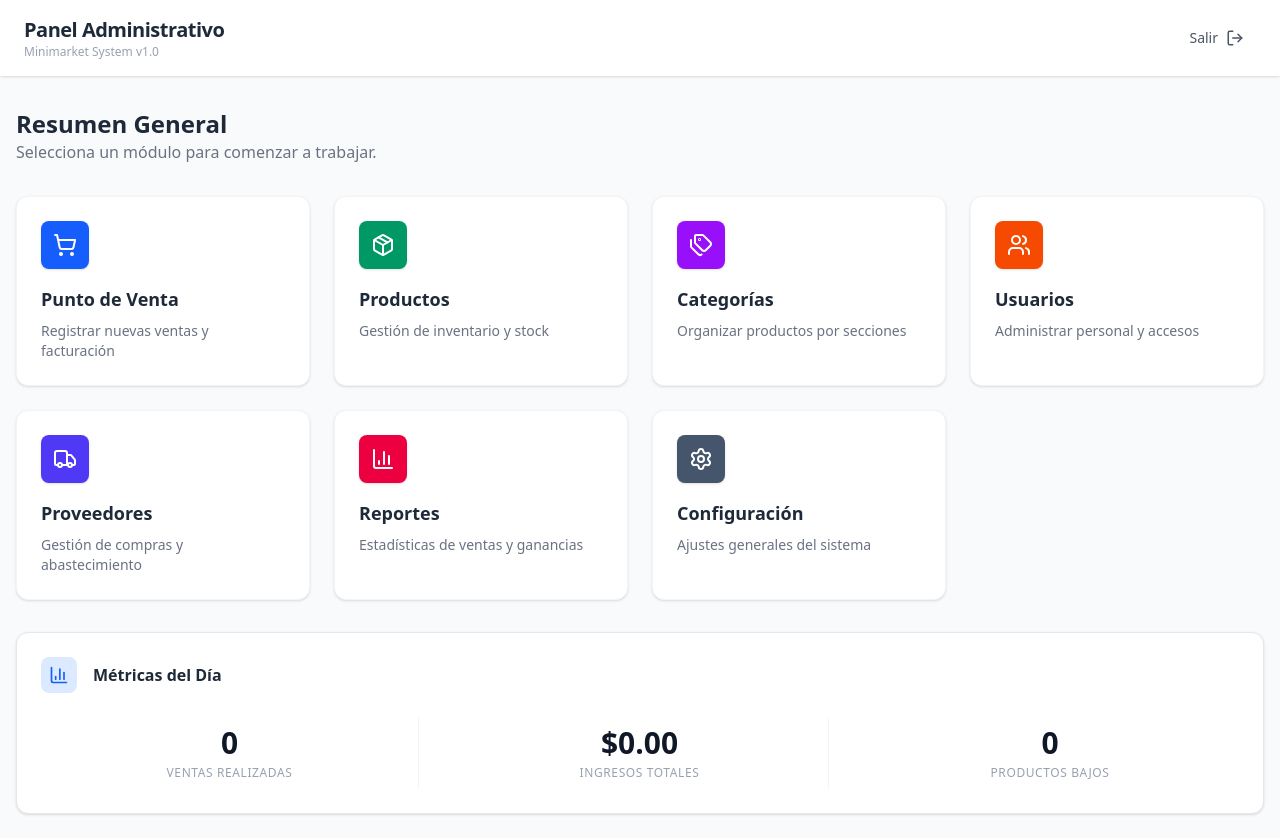
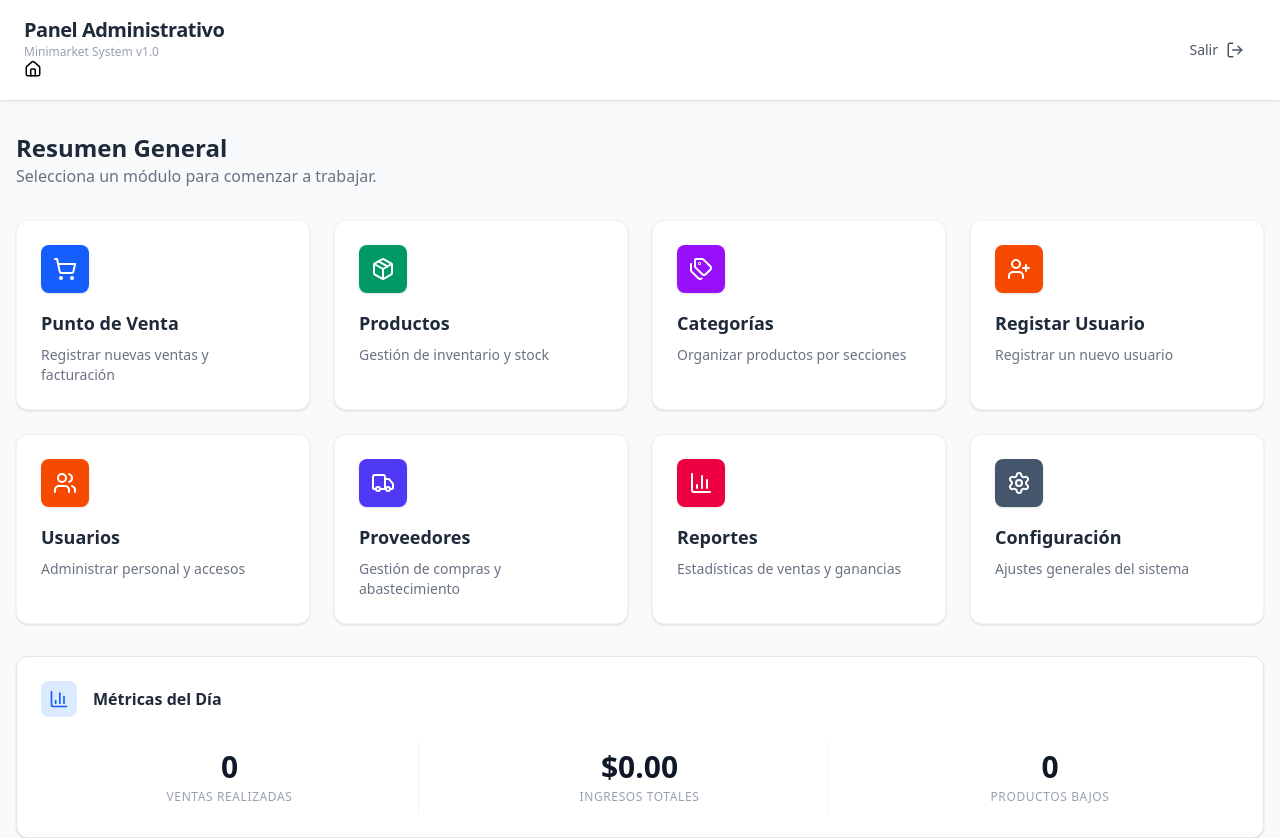
Before and after one commit to Jonnathan23/Frontend-minimarket, a React (Vite) app: page / in a window 1280 px wide. Shown: the top 838 px of the page. Built offline with nearby package versions, Linux system fonts and the light colour scheme; no server answers; sample sign-in values are in the browser's storage.

Commit message:
mejoras visuales

```diff
--- a/src/core/data/objects.ts
+++ b/src/core/data/objects.ts
@@ -1,5 +1,5 @@
 import type { Module } from "../types";
-import { ShoppingCart, Package, Tags, Users, Truck, BarChart3, Settings } from "lucide-react";
+import { ShoppingCart, Package, Tags, Users, Truck, BarChart3, Settings, UserPlus } from "lucide-react";
 
 export const modules: Module[] = [
         {
@@ -25,6 +25,14 @@ export const modules: Module[] = [
             color: "bg-purple-600",
             hoverColor: "hover:bg-purple-50",
             path: "/"
+        },
+        {
+            title: "Registar Usuario",
+            description: "Registrar un nuevo usuario",
+            icon: UserPlus,
+            color: "bg-orange-600",
+            hoverColor: "hover:bg-orange-50",
+            path: "/auth/register-new-user"
         },
         {
             title: "Usuarios",
--- a/src/features/security/pages/Login.page.tsx
+++ b/src/features/security/pages/Login.page.tsx
@@ -24,7 +24,7 @@ export default function LoginPage() {
             <form onSubmit={handleSubmit(onSubmit)} className="space-y-6">
                 <AuthForm isRegister={false} register={register} errors={errors} />
 
-                <button disabled={isPending} className={`w-full text-white font-bold py-3 rounded-xl transition-colors shadow-lg ${isPending ? "bg-blue-600 hover:bg-blue-700" : "bg-blue-600 hover:bg-blue-700"}`}>
+                <button disabled={isPending} className={`w-full text-white font-bold py-3 rounded-xl transition-colors shadow-lg ${isPending ? "bg-gray-400 cursor-not-allowed" : "bg-blue-600 hover:bg-blue-700 cursor-pointer"}`}>
                     {isPending ? "Iniciando Sesión..." : "Iniciar Sesión"}
                 </button>
             </form>
--- a/src/features/security/pages/Register.page.tsx
+++ b/src/features/security/pages/Register.page.tsx
@@ -16,7 +16,8 @@ export default function RegisterPage() {
     const onSubmit = (data: CreateUserDTO) => { mutate(data); };
 
     return (
-        <div className="p-8">
+        <section className="grow flex items-center justify-center p-4">
+            <div className="p-8 w-full max-w-md bg-white rounded-2xl shadow-xl shadow-gray-200/50 border border-gray-100 overflow-hidden">
                 <div className="text-center mb-8">
                     <h2 className="text-2xl font-bold text-gray-900">Crear Cuenta</h2>
                     <p className="text-gray-500 mt-1">Registra un nuevo usuario administrativo</p>
@@ -25,10 +26,11 @@ export default function RegisterPage() {
                 <form onSubmit={handleSubmit(onSubmit)} className="space-y-6">
                     <AuthForm isRegister={true} register={register} errors={errors} />
 
-                <button disabled={isPending} className="w-full bg-green-600 hover:bg-green-700 text-white font-bold py-3 rounded-xl transition-colors shadow-lg shadow-green-100">
+                    <button disabled={isPending} className={` ${isPending ? "bg-gray-400 cursor-not-allowed" : "bg-green-600 hover:bg-green-700 cursor-pointer"} w-full text-white font-bold py-3 rounded-xl transition-colors shadow-lg shadow-green-100`}>
                         {isPending ? "Registrando..." : "Registrar Usuario"}
                     </button>
                 </form>
             </div>
+        </section>
     );
 }
--- a/src/features/security/schemas/auth.schema.ts
+++ b/src/features/security/schemas/auth.schema.ts
@@ -10,5 +10,5 @@ export const UserSchema = object({
 });
 
 export const AuthResponseSchema = object({
-    token: string(),
+    token: string()
 });
--- a/src/layouts/AppLayout.tsx
+++ b/src/layouts/AppLayout.tsx
@@ -1,4 +1,4 @@
-import { Heart, LogOut } from 'lucide-react';
+import { Heart, Home, LogOut } from 'lucide-react';
 import 'react-toastify/dist/ReactToastify.css';
 import { Navigate, Outlet, useNavigate } from 'react-router-dom';
 import { ToastContainer } from 'react-toastify';
@@ -23,9 +23,6 @@ export default function AppLayout() {
     const currentYear = new Date().getFullYear();
 
     return (
-        // 🏗️ ESTRUCTURA FLEXBOX:
-        // 'flex flex-col' organiza los hijos verticalmente.
-        // 'min-h-screen' asegura que ocupe toda la altura de la ventana.
         <div className="min-h-screen bg-gray-50 font-sans flex flex-col">
 
             {/* --- HEADER --- */}
@@ -33,11 +30,16 @@ export default function AppLayout() {
                 <div>
                     <h2 className="text-xl font-bold text-gray-800 tracking-tight">Panel Administrativo</h2>
                     <p className="text-xs text-gray-400 font-medium">Minimarket System v1.0</p>
+                    <div>
+                        <button className='cursor-pointer hover:text-blue-600 transition-colors' onClick={() => navigate("/")}>
+                            <Home size={18} />
+                        </button>
+                    </div>
                 </div>
 
                 <button
                     onClick={handleLogout}
-                    className="flex items-center gap-2 text-sm font-medium text-gray-600 hover:text-red-600 transition-colors px-3 py-2 rounded-lg hover:bg-red-50 group"
+                    className="cursor-pointer flex items-center gap-2 text-sm font-medium text-gray-600 hover:text-red-600 transition-colors px-3 py-2 rounded-lg hover:bg-red-50 group"
                     title="Cerrar Sesión"
                 >
                     <span className="hidden md:inline group-hover:underline">Salir</span>
@@ -45,13 +47,10 @@ export default function AppLayout() {
                 </button>
             </header>
 
-            {/* --- CONTENIDO PRINCIPAL --- */}
-            {/* 'flex-grow' hace que este div se estire para ocupar todo el espacio disponible, empujando el footer hacia abajo */}
             <main className="container mx-auto px-4 py-8 grow">
                 <Outlet />
             </main>
 
-            {/* --- FOOTER --- */}
             <footer className="bg-white border-t border-gray-200 py-6 mt-auto">
                 <div className="container mx-auto px-4 text-center">
                     <p className="text-sm text-gray-500 font-medium">
--- a/src/routes/router.tsx
+++ b/src/routes/router.tsx
@@ -13,12 +13,12 @@ export default function Router() {
             <Routes>
                 <Route element={<AppLayout />}>
                     <Route path="/" element={<DashboardPage />} />
+                    <Route path="/auth/register-new-user" element={<RegisterPage />} />
                 </Route>
             </Routes>
             <Routes>
                 <Route element={<AuthLayout />}>
                     <Route path="/auth/login" element={<LoginPage />} />
-                    <Route path="/auth/register-new-user" element={<RegisterPage />} />
                 </Route>
             </Routes>
         </BrowserRouter>
```
Lines whose indentation alone changed are shown as unchanged.
